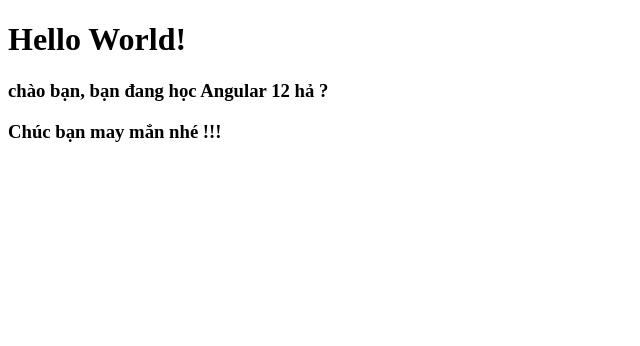
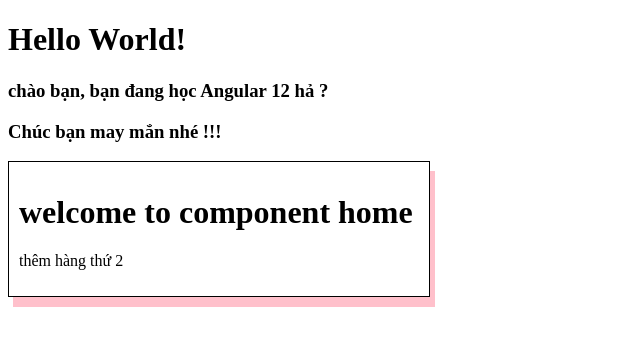
Before and after one commit to giagiang/Angular12, an Angular app: page / in a window 1280 px wide. Shown: the top 346 px of the page, without its empty margins (0-640 px from the left). Built offline with nearby package versions, Linux system fonts and the light colour scheme.

Commit message:
Component

```diff
--- a/src/app/app.component.html
+++ b/src/app/app.component.html
@@ -1,3 +1,5 @@
 <h1>Hello World!</h1>
 <h3>chào bạn, bạn đang học Angular 12 hả ?</h3>
 <h3>Chúc bạn may mắn nhé !!!</h3>
+
+<app-home></app-home>
--- a/src/app/app.module.ts
+++ b/src/app/app.module.ts
@@ -3,10 +3,12 @@ import { BrowserModule } from '@angular/platform-browser';
 
 import { AppRoutingModule } from './app-routing.module';
 import { AppComponent } from './app.component';
+import { HomeComponent } from './home/home.component';
 
 @NgModule({
   declarations: [
-    AppComponent
+    AppComponent,
+    HomeComponent
   ],
   imports: [
     BrowserModule,
--- /dev/null
+++ b/src/app/home/home.component.html
@@ -0,0 +1,4 @@
+<div class="test" >
+    <h1>welcome to component home</h1>
+    <p> thêm hàng thứ 2 </p>
+</div>
--- /dev/null
+++ b/src/app/home/home.component.scss
@@ -0,0 +1,6 @@
+.test{
+    border: 1px solid;
+    padding: 10px;
+    box-shadow: 5px 10px pink;
+    width: 400px;
+}
--- /dev/null
+++ b/src/app/home/home.component.ts
@@ -0,0 +1,15 @@
+import { Component, OnInit } from '@angular/core';
+
+@Component({
+  selector: 'app-home',
+  templateUrl: './home.component.html',
+  styleUrls: ['./home.component.scss']
+})
+export class HomeComponent implements OnInit {
+
+  constructor() { }
+
+  ngOnInit(): void {
+  }
+
+}
```
Also changed, not shown: 1 other file (tests, documents, lock files or other folders).
